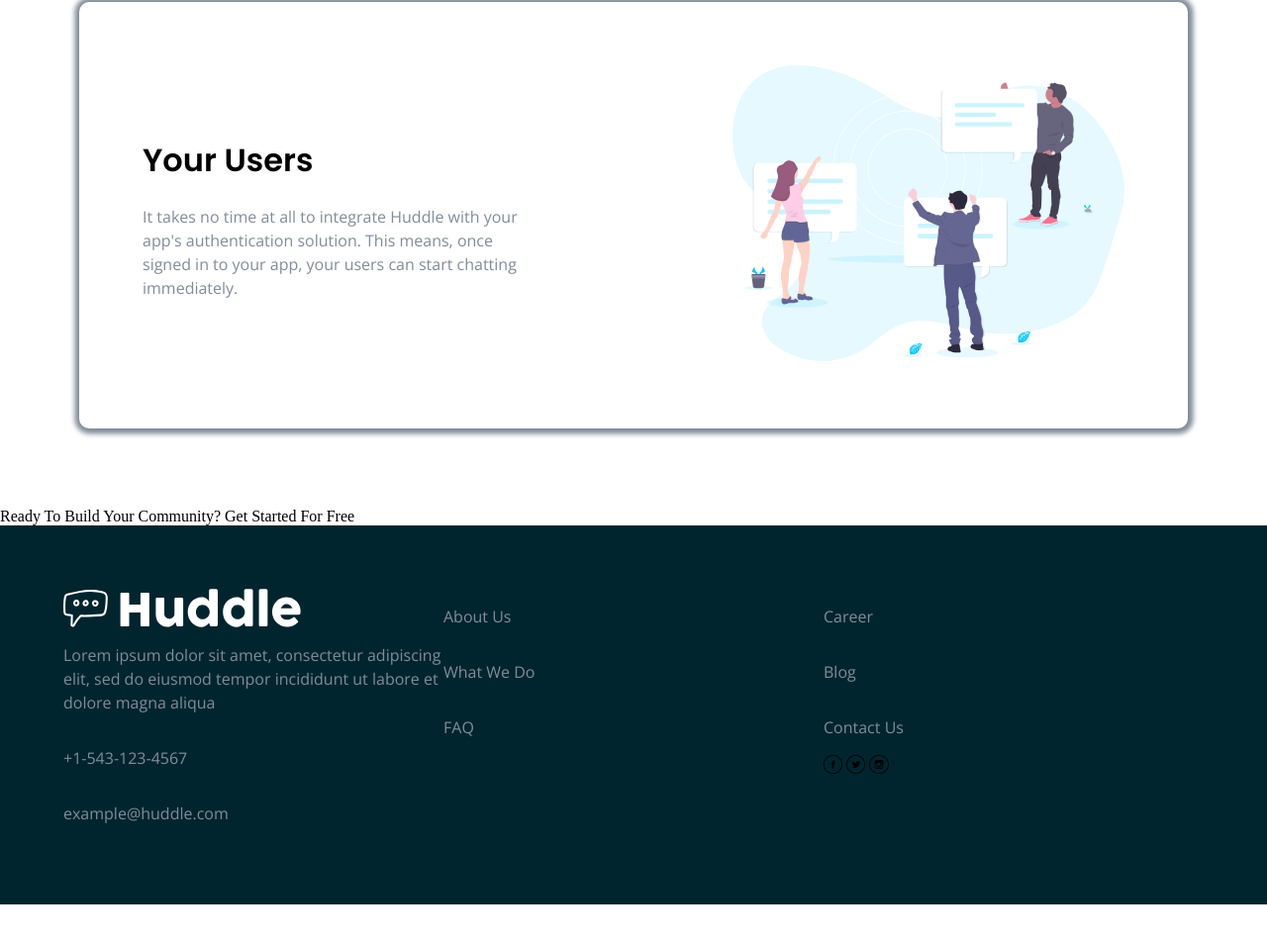
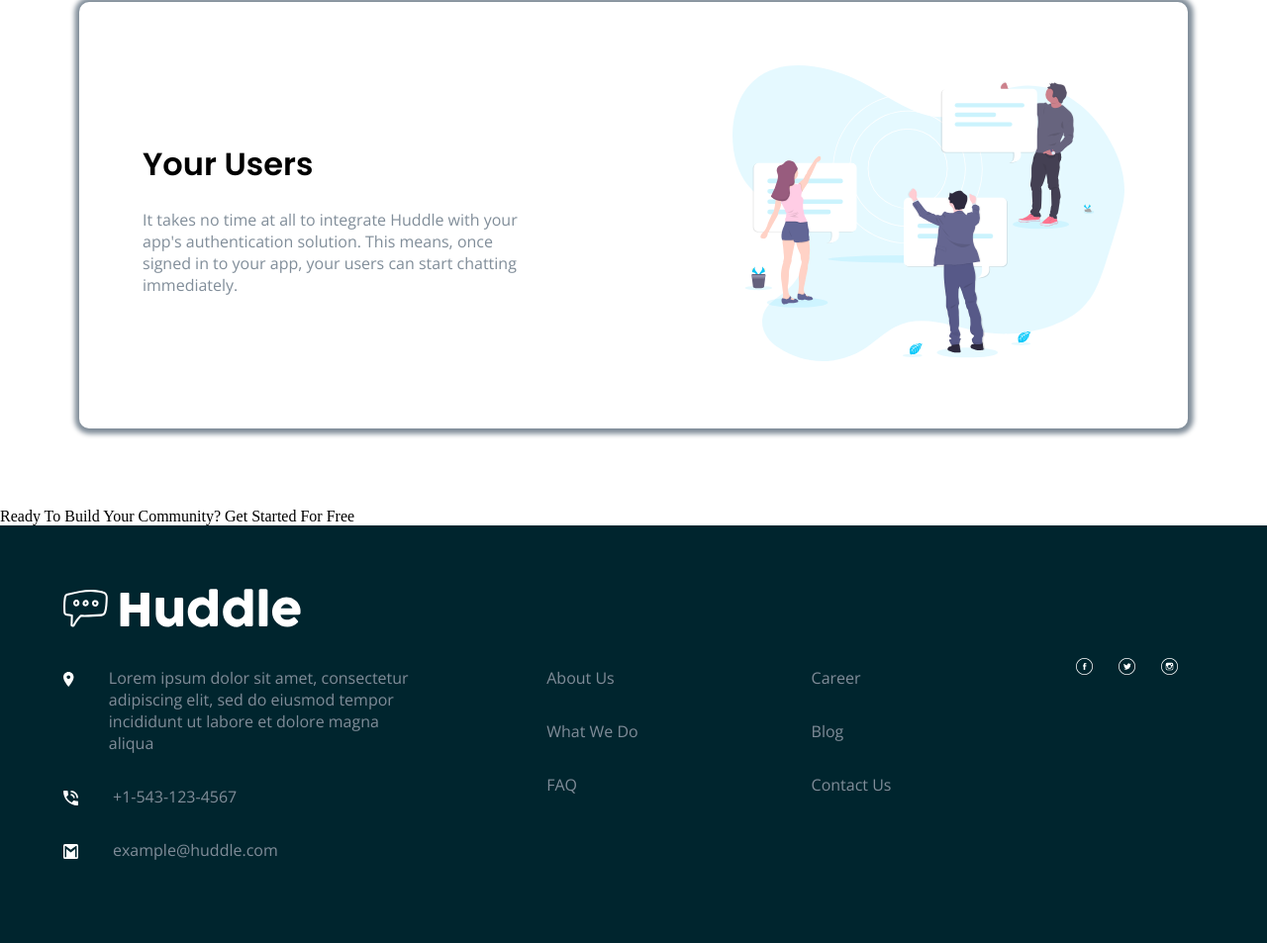
Before and after one commit to fountaina/huddle-site, a plain HTML site: page index.html in a window 1280 px wide. Shown: the part 1837-2790 px from the top of the page at 99% size. Before the commit the page ends 2751 px from the top, so only its background shows below. Drawn offline with nearby package versions, Linux system fonts and the light colour scheme.

Commit message:
fixed the sixth-section layout

```diff
--- a/CSS/sytles.css
+++ b/CSS/sytles.css
@@ -102,14 +102,20 @@ p {
     font-weight: 400;
     font-style: normal;
     color: hsl(208, 11%, 55%);
-    line-height: 1.5rem;
+    /*line-height: 1.5rem;*/
 }
 
 .sixth-section {
-    display: flex;
     background-color: hsl(192, 100%, 9%);
     padding: 5%;
-    justify-content: space-between;
+}
+
+.sixth-section-grid {
+    margin-top: 20px;
+    display: grid;
+    grid-template-columns: minmax(200px, 350px) 1fr 1fr 1fr;
+    grid-template-rows: 1fr 1fr 1fr 1fr;
+    gap: 12%;
 }
 
 #sixth-section-logo {
@@ -122,7 +128,7 @@ p {
 
 .b1 {
     display: flex;
-
+    gap: 10%;
 }
 
 .b2 {
@@ -134,9 +140,22 @@ p {
     display: flex;
 }
 
+.icon {
+    margin-top: 6%;
+    height: 15px;
+    width: 15px;
+}
+.sixth-section-block-social {
+    display: grid;
+    grid-template-columns: 1fr 1fr 1fr;
+}
+
 .social-media-icons {
-    width: 5%;
+    margin-top: 17%;
+    width: 40%;
+    filter: invert(1);
 }
+
 footer {
     background-color: hsl(192, 100%, 9%);
 }
--- a/index.html
+++ b/index.html
@@ -106,11 +106,15 @@
   </div>
 
   <div class="sixth-section">
-    <div class="sixth-section-block">
-      <div class="b1">
+    <div class="logo-sixth-section">
       <img id="sixth-section-logo" src="images/logo.svg" alt="">
     </div>
+
+    <div class="sixth-section-grid">
+      <div class="sixth-section-block">
+
         <div class="b1">
+          <img class="icon" src="images/icon-location.svg" alt="">
           <p>
             Lorem ipsum dolor sit amet, consectetur adipiscing elit, sed do eiusmod tempor
             incididunt ut labore et dolore magna aliqua
@@ -118,12 +122,14 @@
         </div>
 
         <div class="b1">
+          <img class="icon" src="images/icon-phone.svg" alt="">
           <p>
             +1-543-123-4567
           </p>
         </div>
 
         <div class="b1">
+          <img class="icon" src="images/icon-email.svg" alt="">
           <p>
             example@huddle.com
           </p>
@@ -135,13 +141,13 @@
           <p> About Us</p>
         </div>
 
-      <div class="b1">
+        <div class="b2">
           <p>
             What We Do
           </p>
         </div>
 
-      <div class="b1">
+        <div class="b2">
           <p>
             FAQ
           </p>
@@ -162,13 +168,13 @@
             Contact Us
           </p>
         </div>
+      </div>
 
-    <div class="sixth-section-block">
+      <div class="sixth-section-block-social">
         <img class="social-media-icons" src="images/facebook.png" alt="facebook-page">
         <img class="social-media-icons" src="images/twitter.png" alt="twitter-page">
         <img class="social-media-icons" src="images/instagram.png" alt="instagram-page">
       </div>
-
     </div>
 <!--
  &copy; Copyright 2018 Huddle. All rights reserved.
```
Lines whose indentation alone changed are shown as unchanged.
